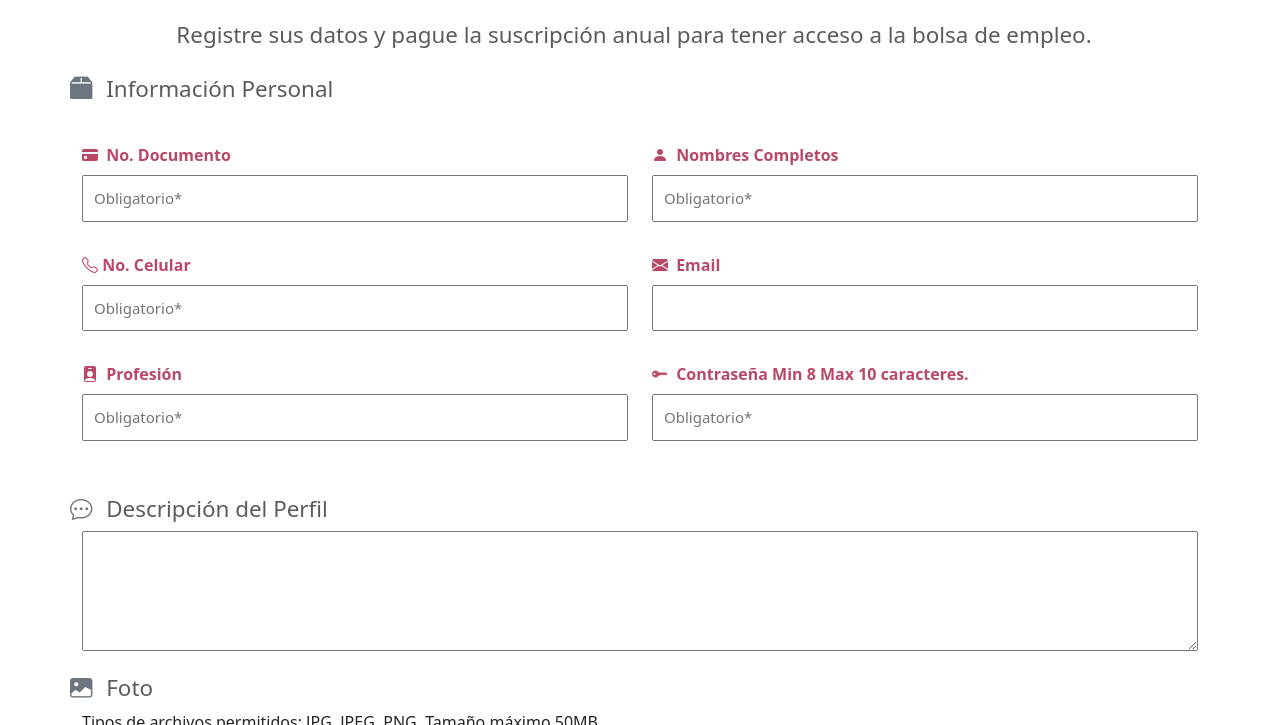
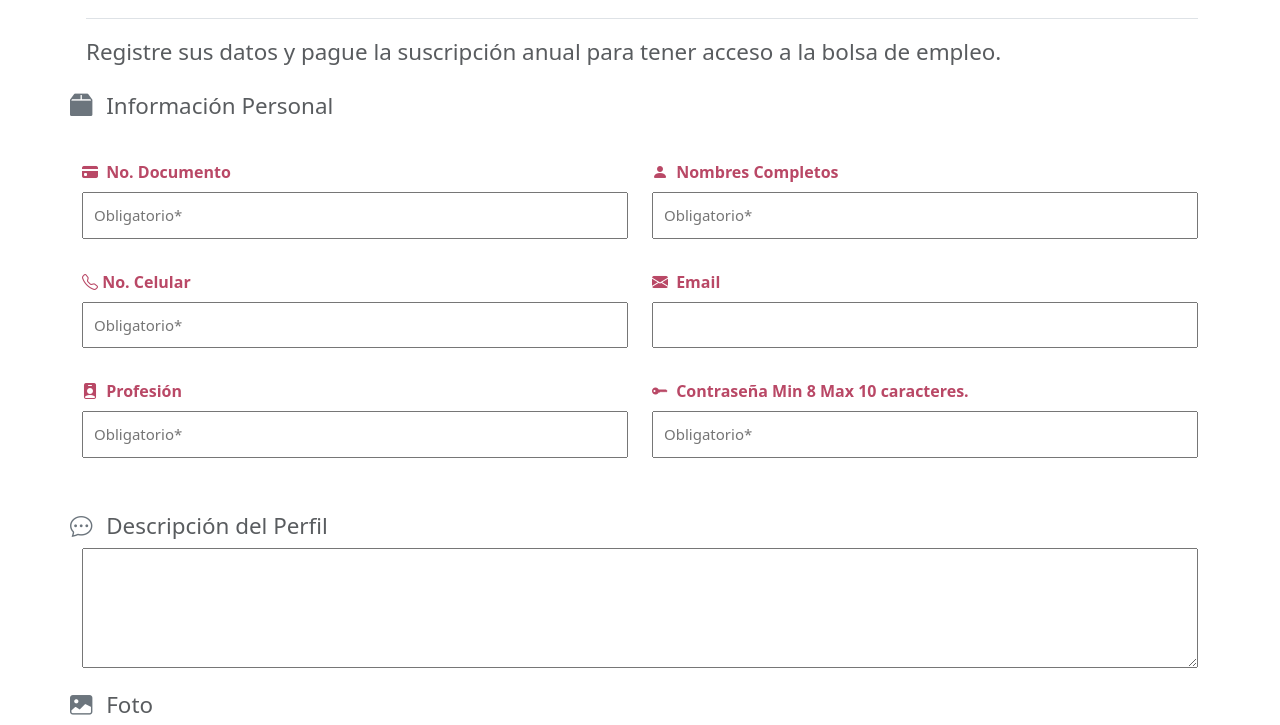
Before and after one commit to kevinvilla2209/Villafrade_Kevin_Recup_Front, a plain HTML site: page registro.html in a window 1280 px wide. Shown: the part 96-821 px from the top of the page. Drawn offline with nearby package versions, Linux system fonts and the light colour scheme.

Commit message:
ultimos detalles, linea y correccion de texto en registro

```diff
--- a/registro.html
+++ b/registro.html
@@ -23,7 +23,7 @@
 
 <div class="container mt-4">
 
-  <p class="text-center text-muted" > Registre sus datos y pague la suscripción anual para tener acceso a la bolsa de empleo.</p>
+  <p class="text-left text-muted ms-1 border-top pt-3 mt-4" > Registre sus datos y pague la suscripción anual para tener acceso a la bolsa de empleo.</p>
 
   <h5 class="mt-4 mb-15 text-muted">
     <i class="bi bi-box2-fill me-2 text-secondary "></i> Información Personal
```
Also changed, not shown: login.html (+2 -1 lines), recuperar.html (+2 -1 lines).
